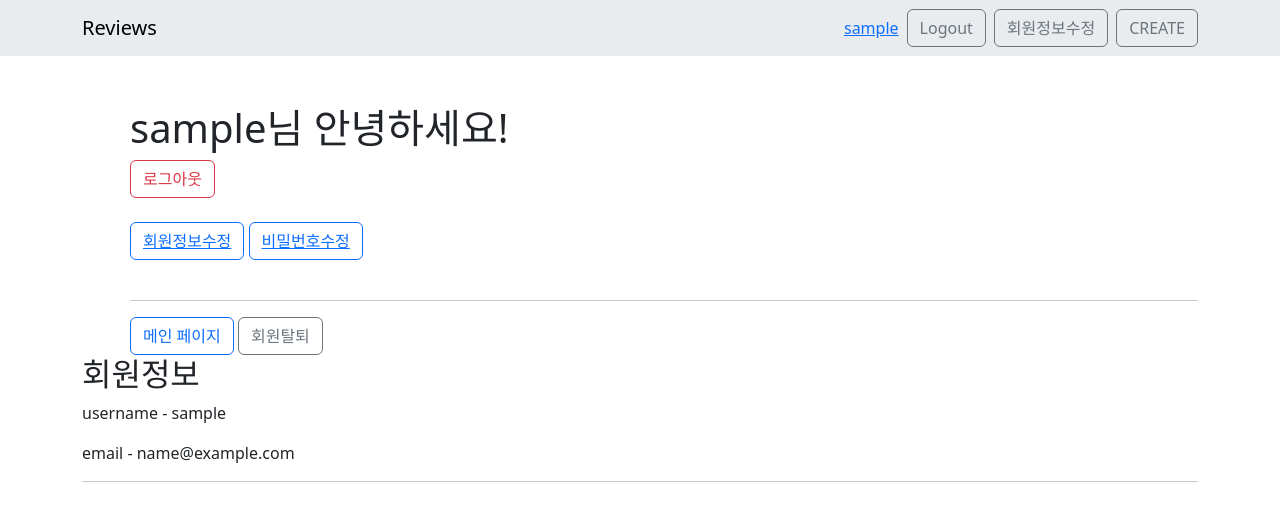
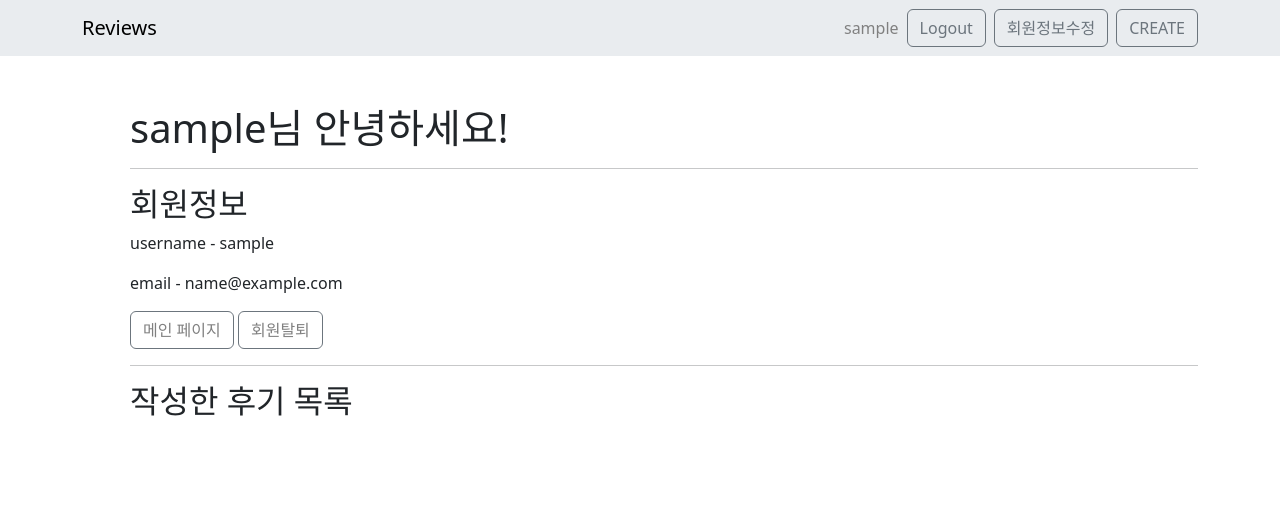
Before and after one commit to JiSuMun/Movie_Reviews, a Django app: page /accounts/profile/1 in a window 1280 px wide. Shown: the top 521 px of the page. Run offline with Django 3.2, Linux system fonts and the light colour scheme; the visitor is signed in with stand-in values (Sample User, id 1); data that the repository does not hold is empty.

Commit message:
update_pjt

```diff
--- a/accounts/templates/accounts/profile.html
+++ b/accounts/templates/accounts/profile.html
@@ -1,34 +1,40 @@
 {% extends 'base.html' %}
+
+{% block style %}
+.a {
+    text-decoration: none;
+    color: grey;
+}
+
+.a:hover {
+    color: white;
+}
+
+
+
+{% endblock style %}
 
 {% block content %}
 <main class="container">
     <div class="mt-5 ms-5">
         <h1>{{ user }}님 안녕하세요!</h1>
-        <form action="{% url 'accounts:logout' %}" method="POST">
-            {% csrf_token %}
-            <button type="submit" class="btn btn-outline-danger">로그아웃</button>
-        </form>
-        <br>
-        <button class="btn btn-outline-primary"><a href="{% url 'accounts:update' %}">회원정보수정</a></button>
-        <button class="btn btn-outline-primary"><a href="{% url 'accounts:change_password' %}">비밀번호수정</a></button>
-        <br>
-        <br>
         <hr>
+        <h2>회원정보</h2>
+        <p>username - {{ user }}</p>
+        <p>email - {{ user.email }}</p>
         <form action="{% url 'accounts:delete' %}" method="POST">
             {% csrf_token %}
-            <a href="{% url 'reviews:index' %}" class="btn btn-outline-primary">메인 페이지</a>
-            <button type="submit" class="btn btn-outline-secondary">회원탈퇴</button>
+            <a href="{% url 'reviews:index' %}" class="btn btn-outline-secondary a" role="button">메인 페이지</a>
+            <button type="submit" class="btn btn-outline-secondary a" role="button">회원탈퇴</button>
         </form>
+        <hr>
+        <h2>작성한 후기 목록</h2>
+        {% for review in reviews %}
+            <p>후기 번호 - </p>
+            <p>영화 이름 - {{ review.movie }}</p>
+            <a href="{% url 'reviews:detail' review.pk %}" class="btn btn-outline-secondary a" role="button">Detail</a>
+            <hr>
+        {% endfor %}
     </div>
-    <h2>회원정보</h2>
-    <p>username - {{ user }}</p>
-    <p>email - {{ user.email }}</p>
-    <hr>
-    {% for review in reviews %}
-        {% comment %} {{ review_count }} {% endcomment %}
-        {{ review.content }}
-        <a href="{% url 'reviews:detail review.pk' %}">[Detail]</a>
-        <hr>
-    {% endfor %}
 </main>
 {% endblock content %}
--- a/reviews/templates/reviews/detail.html
+++ b/reviews/templates/reviews/detail.html
@@ -30,7 +30,7 @@
 
 {% block content %}
 <div class="container text-center">
-  <h1>Detail</h1>
+  <h1 class="mt-1">Detail</h1>
   <p>후기 번호 - {{ review_count }}</p>
   {% if review.image %}
     <img class="c" src="{{ review.image.url }}" alt="img">
--- a/templates/base.html
+++ b/templates/base.html
@@ -5,8 +5,15 @@
     <meta name="viewport" content="width=device-width, initial-scale=1">
     <title>Review</title>
     <link href="https://cdn.jsdelivr.net/npm/bootstrap@5.3.0-alpha3/dist/css/bootstrap.min.css" rel="stylesheet" integrity="sha384-KK94CHFLLe+nY2dmCWGMq91rCGa5gtU4mk92HdvYe+M/SXH301p5ILy+dN9+nJOZ" crossorigin="anonymous">
-    {% block style %}
-    {% endblock style %}
+    <style>
+      a {
+        text-decoration: none;
+        color: grey;
+      }
+      {% block style %}
+      {% endblock style %}
+    </style>
+
   </head>
   <body>
     <nav class="navbar bg-body-secondary">
```
Also changed, not shown: accounts/views.py (+1 -6 lines), reviews/templates/reviews/index.html (+6 -4 lines), README.md.
